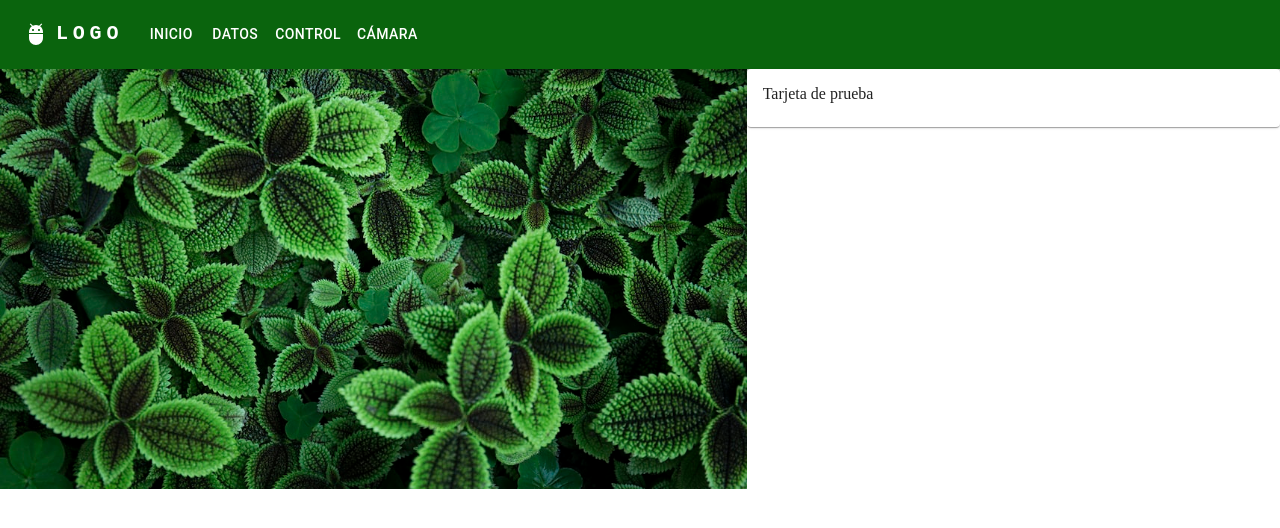
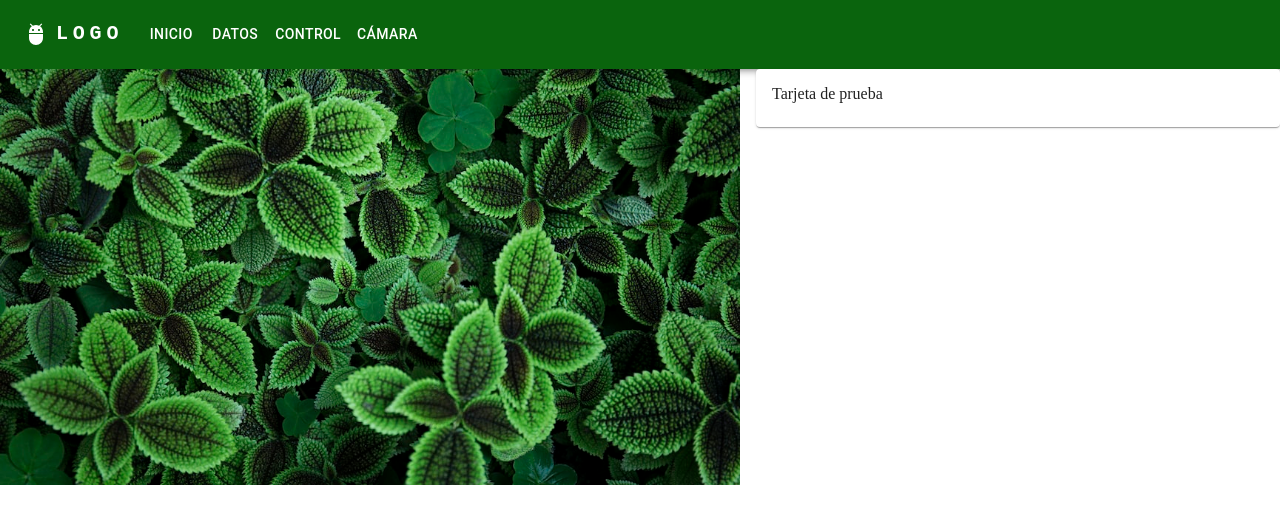
Before and after one commit to dcontt00/arq, a React (Create React App) app in the folder frontend/: page /home in a window 1280 px wide. Shown: the top 528 px of the page. Built offline with nearby package versions, Linux system fonts and the light colour scheme.

Commit message:
añadido spacing

```diff
--- a/frontend/src/pages/home.js
+++ b/frontend/src/pages/home.js
@@ -9,7 +9,7 @@ import Button from "@mui/material/Button";
 
 export default function Home() {
   return (
-    <Grid container>
+    <Grid container spacing={2}>
       <Grid item lg={7}>
         {/** Ultima foto del invernadero */}
         <img src="planta.jpeg" width={"100%"} />
```
